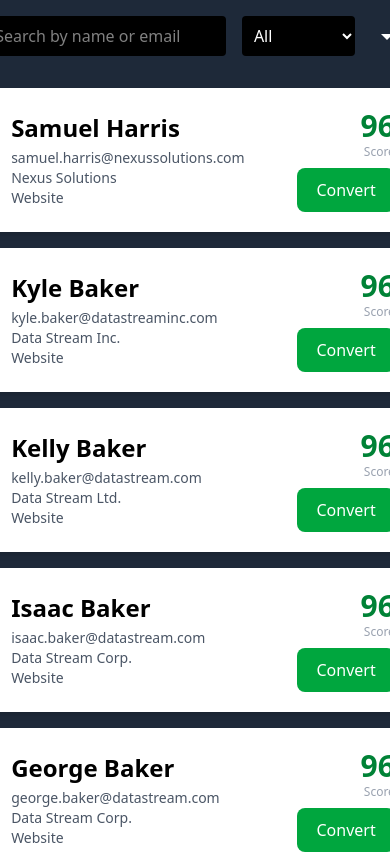
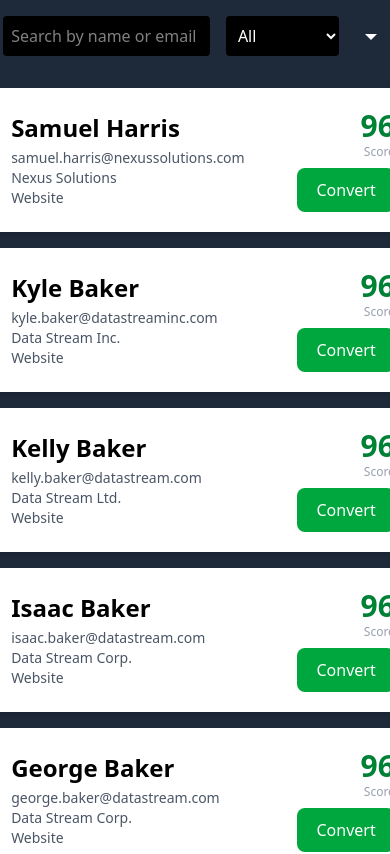
Before and after one commit to vitorhugofs/miniseller, a React (Vite) app: page / in a window 390 px wide. Shown: the top 854 px of the page. Built offline with nearby package versions, Linux system fonts and the light colour scheme.

Commit message:
fix: mobile width improvement

```diff
--- a/src/App.tsx
+++ b/src/App.tsx
@@ -4,7 +4,7 @@ function App() {
 
   return (
     <div className="bg-gray-800 flex justify-center items-center">
-      <div className="w-full min-h-screen  lg:max-w-[760px] lg:min-w-[760px] min-w-[95vw] px-4 py-4">
+      <div className="w-full min-h-screen  lg:max-w-[760px] lg:min-w-[760px] min-w-[95vw] py-4">
         <LeadsList />
       </div>
     </div>
--- a/src/components/LeadsList.tsx
+++ b/src/components/LeadsList.tsx
@@ -131,7 +131,7 @@ export default function LeadsList() {
 
   return (
     <div>
-      <div className="flex gap-4 mb-8 items-center">
+      <div className="flex gap-4 mb-8 mx-4 items-center">
         <input
           type="text"
           placeholder="Search by name or email"
```
